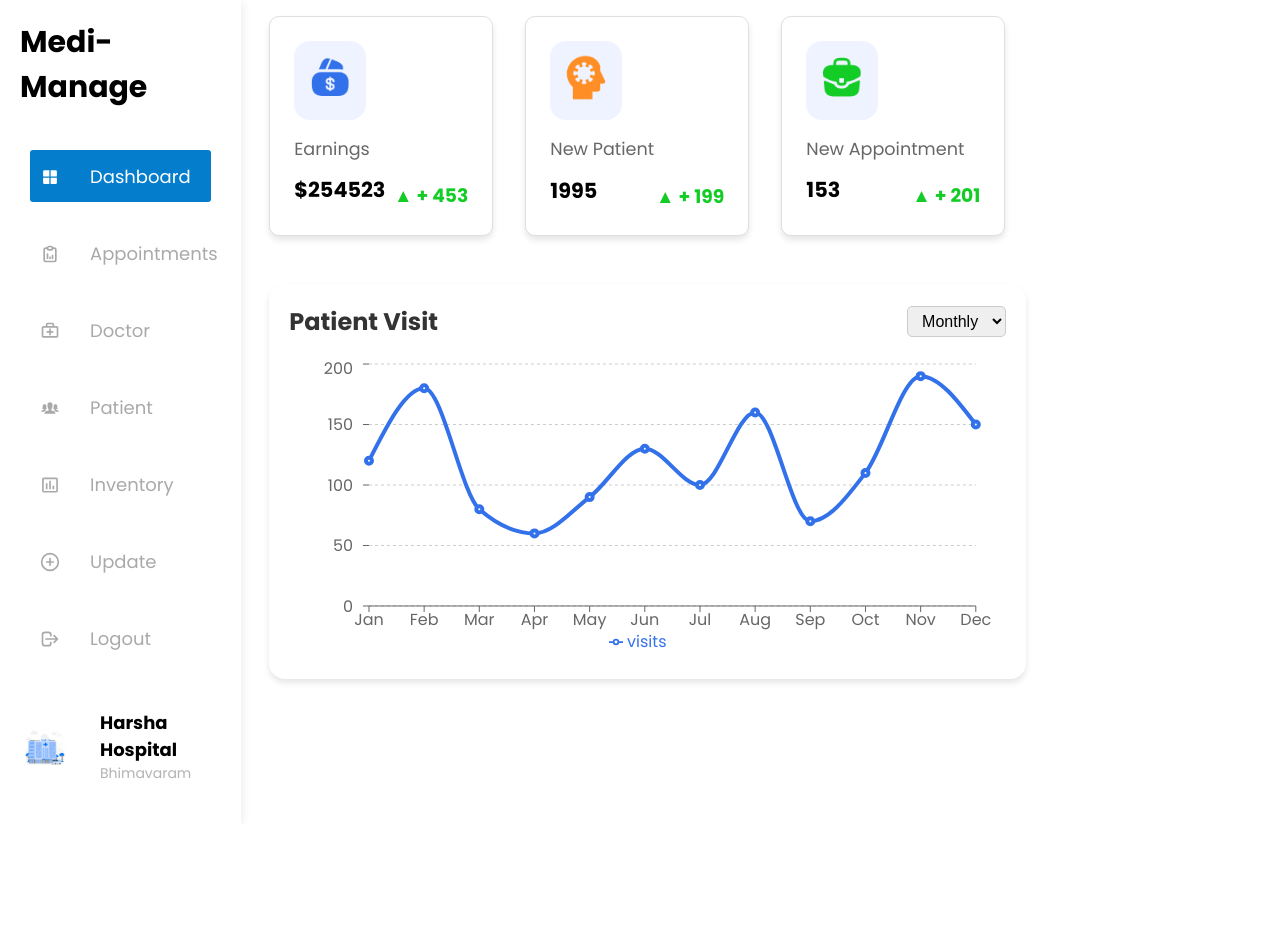
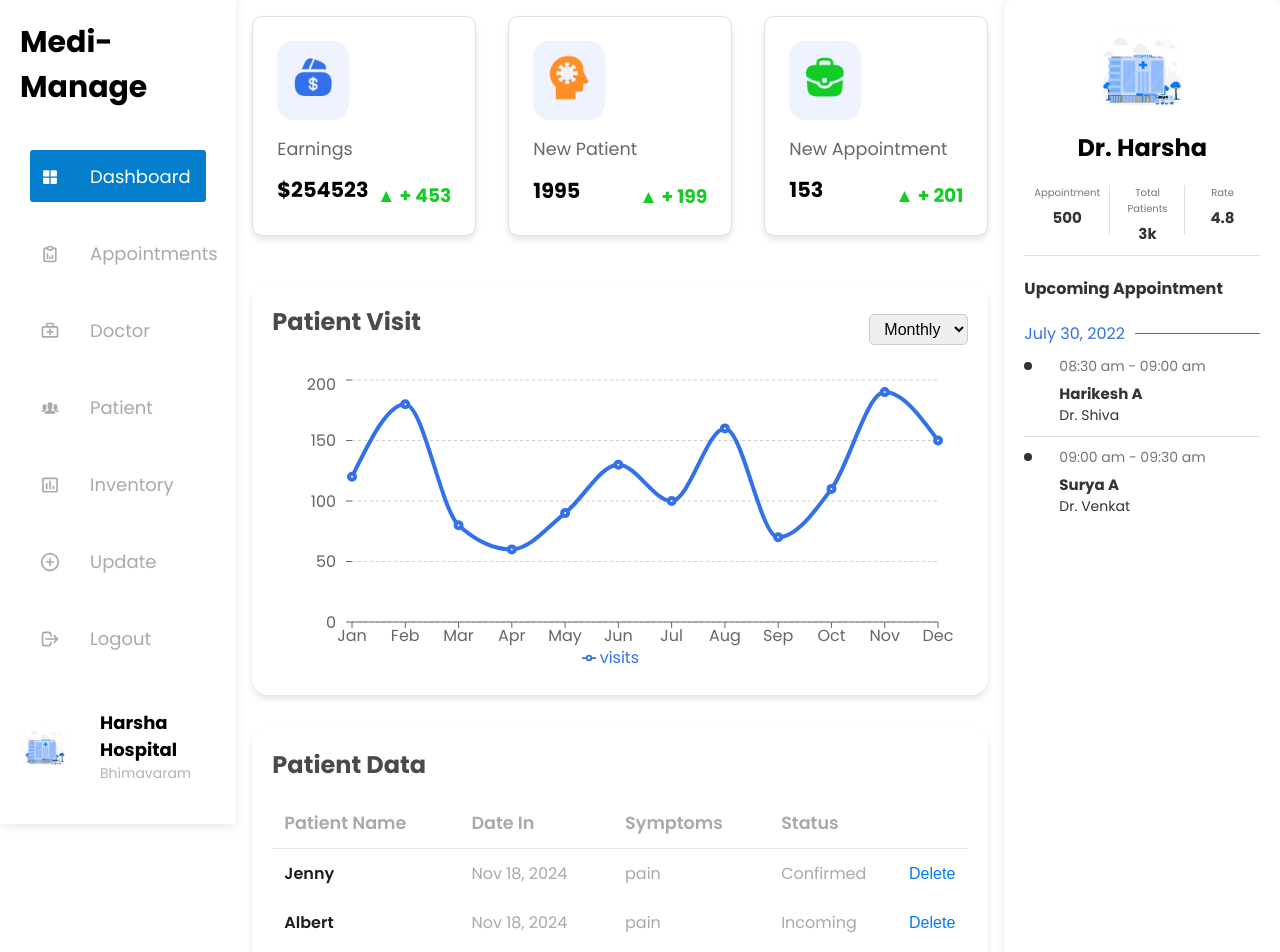
Before and after one commit to Medi-Slot/Medi-Manage, a React (Vite) app: page /dashboard in a window 1280 px wide. Shown: the top 952 px of the page. Before the commit the page ends 824 px from the top, so only its background shows below. Built offline with nearby package versions, Linux system fonts and the light colour scheme; a web font is replaced by a local one.

Commit message:
dashboard last component PatientData

```diff
--- /dev/null
+++ b/src/components/specific/dashboard/patientdata/PatientData.jsx
@@ -0,0 +1,84 @@
+import React, { useState } from 'react';
+import "./style.css"
+
+function PatientData() {
+  // Initial data
+  const [patients, setPatients] = useState([
+    { id: 1, name: 'Jenny', dateIn: 'Nov 18, 2024', symptoms: 'pain', status: 'Confirmed' },
+    { id: 2, name: 'Albert', dateIn: 'Nov 18, 2024', symptoms: 'pain', status: 'Incoming' },
+    { id: 3, name: 'Floyd', dateIn: 'Nov 18, 2024', symptoms: 'pain', status: 'Confirmed' },
+    { id: 4, name: 'Marvin', dateIn: 'Nov 18, 2024', symptoms: 'pain', status: 'Cancelled' },
+  ]);
+
+  const [newPatient, setNewPatient] = useState({ name: '', dateIn: '', symptoms: '', status: '' });
+
+  // Handle adding a new patient
+  const addPatient = () => {
+    setPatients([...patients, { ...newPatient, id: patients.length + 1 }]);
+    setNewPatient({ name: '', dateIn: '', symptoms: '', status: '' });
+  };
+
+  // Handle deleting a patient
+  const deletePatient = (id) => {
+    setPatients(patients.filter(patient => patient.id !== id));
+  };
+
+  return (
+    <div className='patient-data-container'>
+      <h2 className='patient-data-h2'>Patient Data</h2>
+      <table className='patient-data-table'>
+        <thead className='patient-data-table-head'>
+          <tr>
+            <th className='patient-data-head'>Patient Name</th>
+            <th className='patient-data-head'>Date In</th>
+            <th className='patient-data-head'>Symptoms</th>
+            <th className='patient-data-head'>Status</th>
+          </tr>
+        </thead>
+
+        <tbody className='patient-data-table-body'>
+          {patients.map(patient => (
+            <tr key={patient.id}>
+              <td className='patient-data-values-names'>{patient.name}</td>
+              <td className='patient-data-values'>{patient.dateIn}</td>
+              <td className='patient-data-values'>{patient.symptoms}</td>
+              <td className='patient-data-values'>{patient.status}</td>
+              <td>
+                <button onClick={() => deletePatient(patient.id)} className='patient-data-delete-button'>Delete</button>
+              </td>
+            </tr>
+          ))}
+        </tbody>
+      </table>
+
+      {/* <h3 className='patient-data-h2'>Add New Patient</h3>
+      <input
+        type="text"
+        placeholder="Name"
+        value={newPatient.name}
+        onChange={(e) => setNewPatient({ ...newPatient, name: e.target.value })}
+      />
+      <input
+        type="text"
+        placeholder="Date In"
+        value={newPatient.dateIn}
+        onChange={(e) => setNewPatient({ ...newPatient, dateIn: e.target.value })}
+      />
+      <input
+        type="text"
+        placeholder="Symptoms"
+        value={newPatient.symptoms}
+        onChange={(e) => setNewPatient({ ...newPatient, symptoms: e.target.value })}
+      />
+      <input
+        type="text"
+        placeholder="Status"
+        value={newPatient.status}
+        onChange={(e) => setNewPatient({ ...newPatient, status: e.target.value })}
+      />
+      <button onClick={addPatient}>Add Patient</button> */}
+    </div>
+  );
+}
+
+export default PatientData;
--- /dev/null
+++ b/src/components/specific/dashboard/patientdata/style.css
@@ -0,0 +1,110 @@
+/* General Styles */
+
+  .patient-data-container{
+    background-color: #ffff;
+    border-radius: 1rem;
+    box-shadow: 0 4px 6px rgba(0, 0, 0, 0.1);
+    padding: 20px;
+    max-width: 56vw;
+    margin: 2rem 1rem;
+  }
+  .patient-data-h2 {
+    color: #4A4A4A;
+    margin-bottom: 1rem;
+  }
+
+  .patient-data-table {
+    width: 100%;
+    border-collapse: collapse;
+    margin-bottom: 20px;
+  }
+
+  .patient-data-values,.patient-data-head {
+    text-align: left;
+    padding: 12px;
+  }
+
+  .patient-data-head {
+    background-color: #fff;
+    color: #A9A9A9;
+    font-size: 1.1rem;
+    font-weight: 600;
+  }
+  .patient-data-table-body{
+    border-top: 1px solid #E8E8E8;
+  }
+  .patient-data-values {
+    background-color: #fff;
+    color: #A9A9A9;
+
+  }
+  .patient-data-values-names{
+    color: #1C1C1C;
+    font-weight:600;
+    background-color: #fff;
+    text-align: left;
+    padding: 12px;
+  }
+
+  .patient-data-delete-button {
+    border-bottom: none;
+  }
+
+  .patient-data-delete-button {
+    cursor: pointer;
+    border: none;
+    background-color: transparent;
+    font-size: 16px;
+    color: #007bff;
+    padding: 0;
+    margin: 0;
+  }
+
+  .patient-data-delete-button:hover {
+    color: #0056b3;
+  }
+
+  input[type="text"] {
+    width: calc(100% - 20px);
+    padding: 10px;
+    margin-bottom: 10px;
+    border: 1px solid #ccc;
+    border-radius: 4px;
+    box-sizing: border-box;
+  }
+
+  /* Specific Styles for Actions */
+  /* .actions button {
+    background-color: #dc3545;
+    color: #fff;
+    padding: 6px 12px;
+    border-radius: 4px;
+    margin-right: 5px;
+  }
+
+  .actions button:hover {
+    background-color: #c82333;
+  } */
+
+  /* Add New Patient Section */
+  /* .add-patient-form input {
+    margin-right: 10px;
+    margin-bottom: 0;
+    display: inline-block;
+  }
+
+  .add-patient-form button {
+    background-color: #28a745;
+    color: white;
+    padding: 10px 15px;
+    border: none;
+    border-radius: 4px;
+    font-size: 16px;
+    cursor: pointer;
+  }
+
+  .add-patient-form button:hover {
+    background-color: #218838;
+  }
+
+   */
--- a/src/components/specific/dashboard/patientvisitchart/style.css
+++ b/src/components/specific/dashboard/patientvisitchart/style.css
@@ -17,7 +17,8 @@
   .patient-visit-chart-title {
     font-size: 1.5em;
     font-weight: bold;
-    color: #333;
+    color: #4A4A4A;
+    margin-bottom: 1rem;
   }
 
   .patient-visit-chart-select {
--- a/src/layout/Layout.jsx
+++ b/src/layout/Layout.jsx
@@ -1,15 +1,17 @@
 import React from 'react';
 import Navbar from '../components/common/navbar/Navbar';
 import { Outlet } from 'react-router-dom';
+import DoctorProfile from '../components/specific/doctorprofile/DoctorProfile';
 
 const Layout = () => {
   return (
     <>
       <div className="layoutmain" style={{ display: 'flex', flexDirection: 'row' }}>
         <Navbar />
-        <div className='layout-container' style={{ marginLeft: '1%', width: '100%' }}>
+        <div className='layout-container' style={{ width: '67%' }}>
           <Outlet /> {/* This renders the nested routes (Inventory, Dashboard, etc.) */}
         </div>
+        <DoctorProfile />
       </div>
     </>
   );
--- a/src/pages/dashboardPage/Dashboard.jsx
+++ b/src/pages/dashboardPage/Dashboard.jsx
@@ -4,6 +4,7 @@ import patient from "../../assets/images/newpatient.png";
 import bag from "../../assets/images/bag.png";
 import "./style.css"
 import PatientVisitChart from "../../components/specific/dashboard/patientvisitchart/PatientVisitChart";
+import PatientData from "../../components/specific/dashboard/patientdata/PatientData";
 
 const Dashboard = () => {
   return (
@@ -26,6 +27,9 @@ const Dashboard = () => {
       <div>
         <PatientVisitChart />
       </div>
+      <div>
+        <PatientData />
+      </div>
     </div>
   );
 };
```
